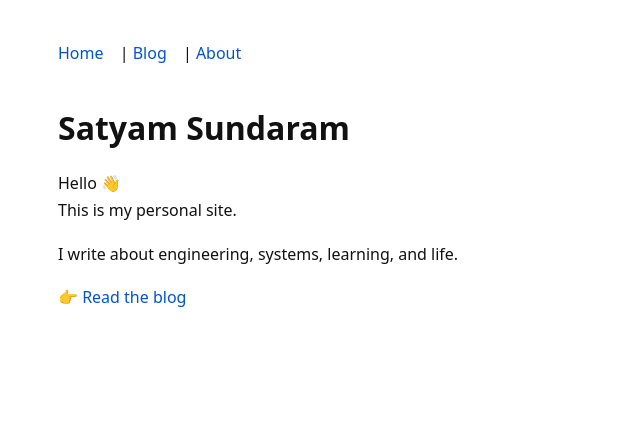
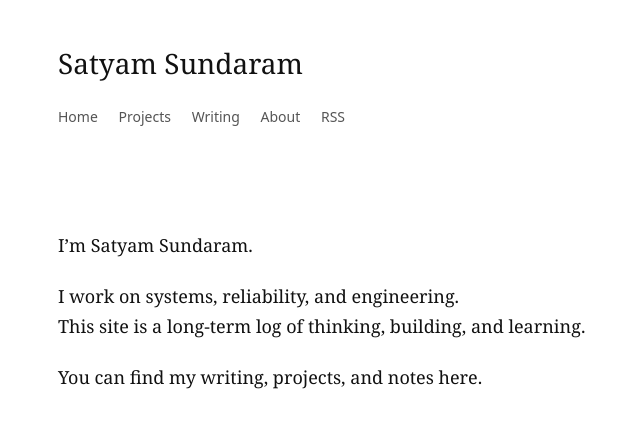
Before and after one commit to satyamsundaram/satyamsundaram.com, a Jekyll site: the page built from index.md, in a window 1280 px wide. Shown: the top 428 px of the page, without its empty margins (242-882 px from the left). Built offline with Jekyll 4.4.1, drawn with Linux system fonts in a browser that asks for light colours.

Commit message:
update structure + style

```diff
--- a/_layouts/default.html
+++ b/_layouts/default.html
@@ -1,18 +1,27 @@
 <!DOCTYPE html>
-<html>
+<html lang="en">
 
 <head>
   <meta charset="utf-8" />
   <title>{{ page.title }} · {{ site.title }}</title>
-  <link rel="stylesheet" href="/assets/style.css">
+  <meta name="viewport" content="width=device-width, initial-scale=1" />
+  <link rel="stylesheet" href="/assets/style.css" />
 </head>
 
 <body>
-  <nav>
-    <a href="/">Home</a> |
-    <a href="/blog">Blog</a> |
-    <a href="/about">About</a>
-  </nav>
+  <header>
+    <h1 class="site-title">
+      <a href="/">{{ site.title }}</a>
+    </h1>
+
+    <nav>
+      <a href="/">Home</a>
+      <a href="/projects">Projects</a>
+      <a href="/blog">Writing</a>
+      <a href="/about">About</a>
+      <a href="/feed.xml">RSS</a>
+    </nav>
+  </header>
 
   <main>
     {{ content }}
--- a/assets/style.css
+++ b/assets/style.css
@@ -1,32 +1,85 @@
-body {
-    font-family: system-ui, -apple-system, BlinkMacSystemFont, "Segoe UI",
-        Roboto, Ubuntu, Cantarell, "Helvetica Neue", Arial, sans-serif;
-    line-height: 1.7;
-    max-width: 680px;
-    margin: 40px auto;
-    padding: 0 16px;
-    color: #111;
+/* Base reset */
+* {
+    box-sizing: border-box;
 }
 
-h1,
-h2,
-h3 {
-    line-height: 1.3;
+body {
+    margin: 0;
+    padding: 0;
+    background: #fff;
+    color: #111;
+
+    font-family: Georgia, "Times New Roman", Times, serif;
+    font-size: 18px;
+    line-height: 1.7;
+}
+
+/* Layout */
+header,
+main {
+    max-width: 720px;
+    margin: 0 auto;
+    padding: 40px 20px;
+}
+
+/* Header */
+.site-title {
+    margin: 0;
+    font-size: 28px;
+    font-weight: normal;
+}
+
+.site-title a {
+    color: #111;
+    text-decoration: none;
+}
+
+nav {
+    margin-top: 12px;
+}
+
+nav a {
+    margin-right: 16px;
+    font-family: system-ui, -apple-system, BlinkMacSystemFont,
+        "Segoe UI", sans-serif;
+    font-size: 14px;
+    color: #555;
+    text-decoration: none;
+}
+
+nav a:hover {
+    text-decoration: underline;
+}
+
+/* Content */
+main h1,
+main h2,
+main h3 {
+    font-weight: normal;
+}
+
+main h1 {
+    font-size: 26px;
+    margin-top: 0;
+}
+
+main h2 {
+    font-size: 22px;
+    margin-top: 40px;
+}
+
+p {
+    margin: 20px 0;
+}
+
+ul {
+    padding-left: 20px;
 }
 
 a {
     color: #0055cc;
-    text-decoration: none;
 }
 
 a:hover {
     text-decoration: underline;
 }
-
-nav {
-    margin-bottom: 40px;
-}
-
-nav a {
-    margin-right: 12px;
-}
--- a/index.md
+++ b/index.md
@@ -3,11 +3,9 @@ layout: default
 title: Home
 ---
 
-# Satyam Sundaram
+I’m Satyam Sundaram.
 
-Hello 👋
-This is my personal site.
+I work on systems, reliability, and engineering.
+This site is a long-term log of thinking, building, and learning.
 
-I write about engineering, systems, learning, and life.
-
-👉 [Read the blog](/blog)
+You can find my writing, projects, and notes here.
```
Also changed, not shown: blog.md (+0 -2 lines), projects.md (added, +14 -0 lines).
